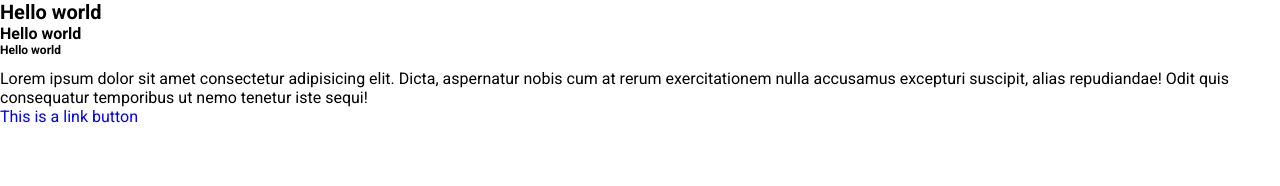
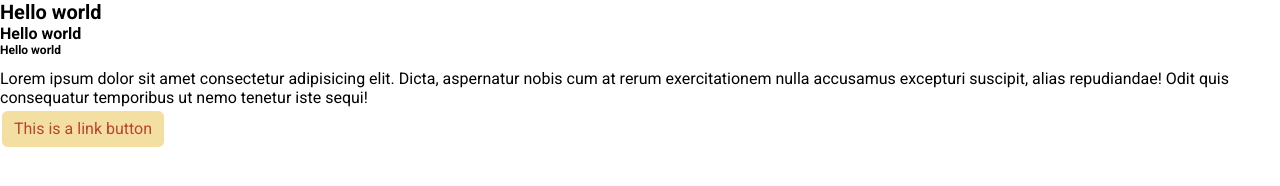
Before and after one commit to mart1254/custom-css-framework, a plain HTML site: page index.html in a window 1280 px wide. Drawn offline with Linux system fonts and the light colour scheme.

Commit message:
compiles btn styles to main.css

```diff
--- a/index.html
+++ b/index.html
@@ -18,6 +18,6 @@
       sequi!
     </p>
 
-    <a class="btn" href="#">This is a link button</a>
+    <a  href="#" class="btn">This is a link button</a>
   </body>
 </html>
--- a/src/_base.scss
+++ b/src/_base.scss
@@ -29,11 +29,13 @@ ol {
     border-radius: 0.350rem;
     cursor: pointer;
     display: inline-block;
-    font-weight: typography.$font-regular;
+    font-weight: typography.$font-weight-normal;
     line-height: 1.5;
     margin: 0.25rem 0.125rem;
     padding: 0.375rem 0.75rem;
     text-decoration: none;
+    color: #BB4430;
+    background-color: #F3DFA2;
 
     &disabled{
         cursor: not-allowed;
```
Also changed, not shown: css/main.css, 1 other file.
